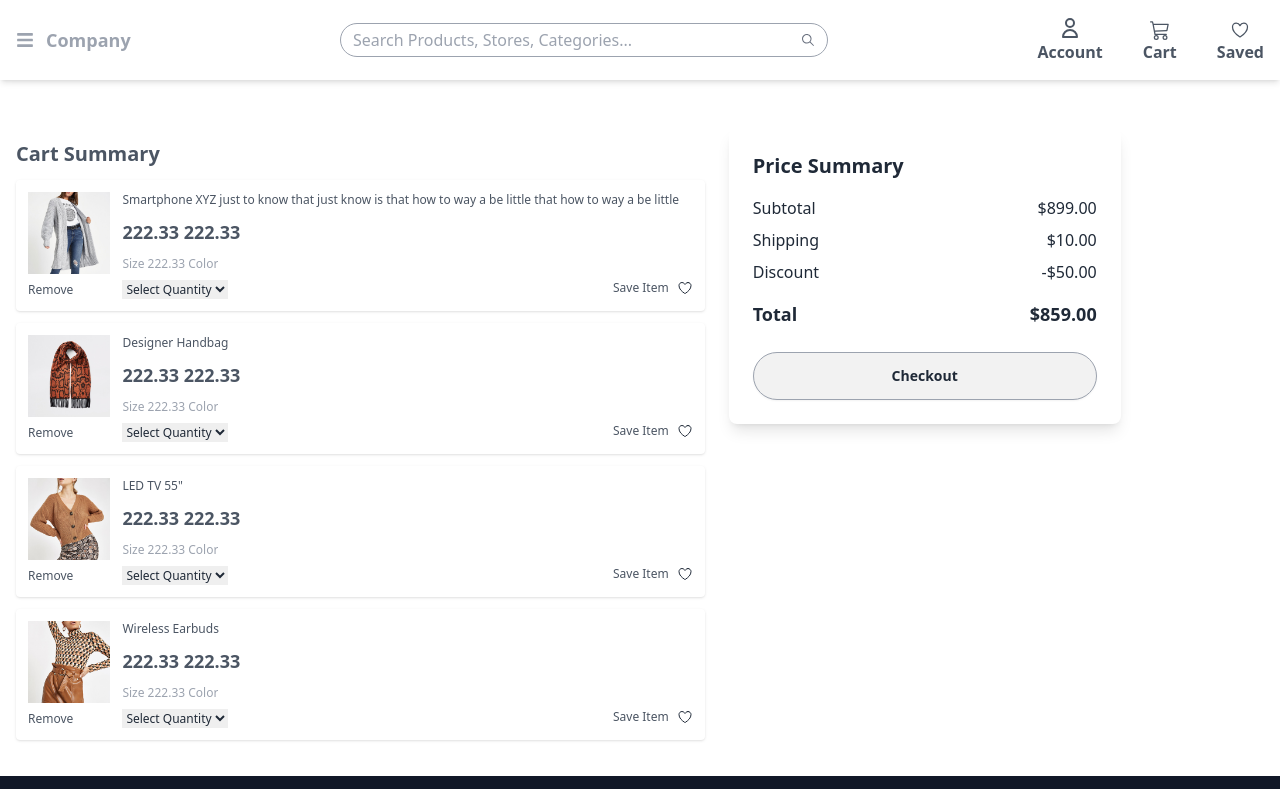
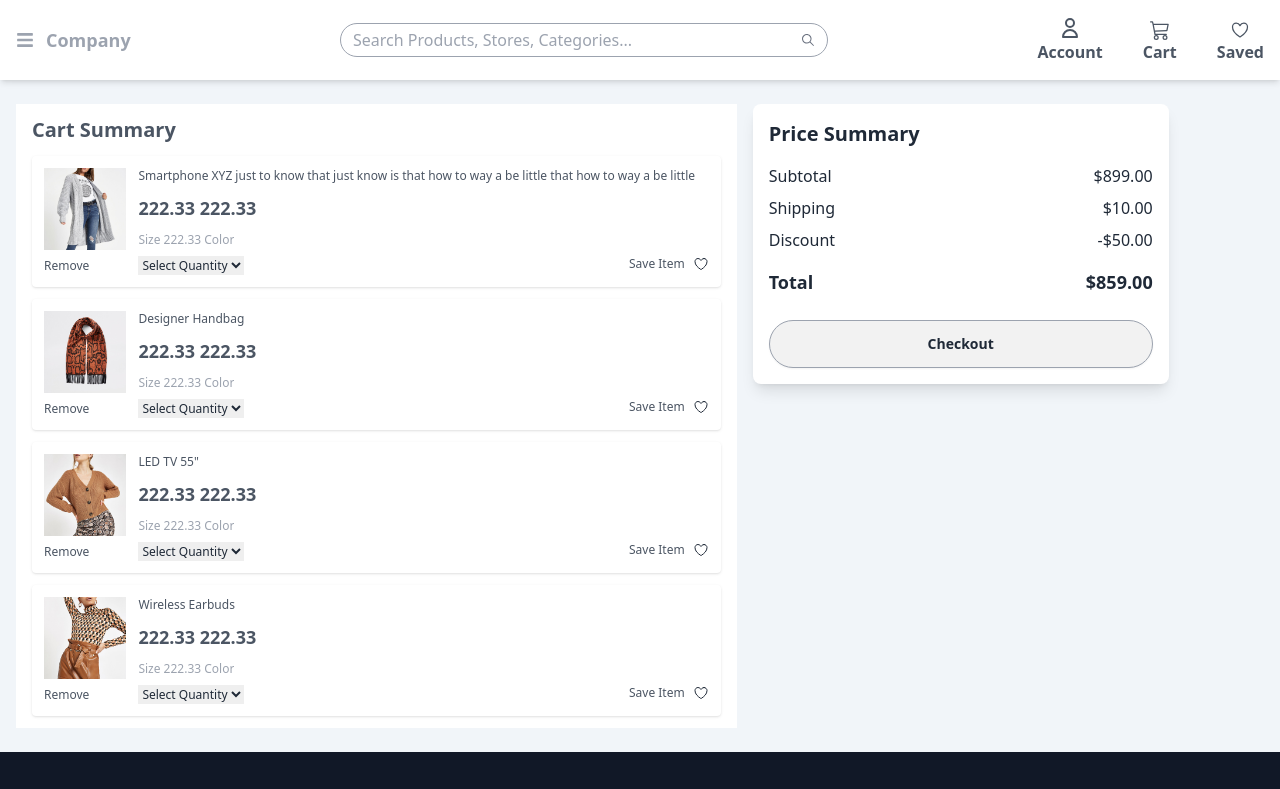
Before and after one commit to Josh2580/commerce_view, a React (Vite) app: page /cart in a window 1280 px wide. Shown: the top 789 px of the page. Built offline with nearby package versions, Linux system fonts and the light colour scheme.

Commit message:
minimal ui

```diff
--- a/src/App.tsx
+++ b/src/App.tsx
@@ -96,7 +96,7 @@ const router = createBrowserRouter([
 const App: React.FC = () => {
   return (
     <>
-      <div className="bg-white">
+      <div className="bg-slate-100">
         <RouterProvider router={router} />
       </div>
     </>
--- a/src/components/CartSummary.tsx
+++ b/src/components/CartSummary.tsx
@@ -29,7 +29,7 @@ const featuredProducts = [
 
 export const CartSummary = () => {
   return (
-    <div className=" bg-white responsive card-space">
+    <div className=" bg-white my-responsive card-space">
       <div className="flex justify-between">
         <h2 className="batch-head">Cart Summary</h2>
       </div>
--- a/src/components/PriceSummary.tsx
+++ b/src/components/PriceSummary.tsx
@@ -8,8 +8,8 @@ export const PriceSummary: React.FC = () => {
   const total = subtotal + shipping - discount;
 
   return (
-    <div className="w-full md:w-1/3 md:pl-6 mt-6 md:mt-0">
-      <div className="bg-white p-6 rounded-lg shadow-lg">
+    <div className="w-full md:w-1/3 h-max bg-white rounded-lg shadow-lg my-responsive">
+      <div className=" ">
         <h2 className="text-xl font-semibold mb-4">Price Summary</h2>
         <div className="flex justify-between mb-2">
           <span>Subtotal</span>
--- a/src/components/ShippingForm.tsx
+++ b/src/components/ShippingForm.tsx
@@ -1,7 +1,6 @@
-import React from "react";
 import { useNavigate } from "react-router-dom";
 
-export const ShippingForm: React.FC = () => {
+export const ShippingForm = () => {
   const navigate = useNavigate();
 
   const SubmitHandler = () => {
@@ -11,7 +10,7 @@ export const ShippingForm: React.FC = () => {
   return (
     <div
       className="
-   container my-responsive gap-3 mx-auto flex flex-col"
+   container my-responsive gap-3 mx-auto flex flex-col bg-white"
     >
       <form onSubmit={SubmitHandler} className="  space-y-3">
         <div className="flex flex-col  lg:flex-row space-y-3 md:space-y-0 lg:space-x-3">
--- a/src/pages/ProductDetailsPage.tsx
+++ b/src/pages/ProductDetailsPage.tsx
@@ -1,17 +1,12 @@
-import React from "react";
-// import { Breadcrumb } from "../components/Breadcrumb";
 import { ProductImagesGallery } from "../components/ProductImagesGallery";
 import { ProductInfo } from "../components/ProductInfo";
-// import { ProductDescription } from "../components/ProductDescription";
 import { CustomerReviews } from "../components/CustomerReviews";
 import { SimilarProducts } from "../components/SimilarProducts";
 
-export const ProductDetailsPage: React.FC = () => {
+export const ProductDetailsPage = () => {
   return (
-    <div className="container mx-auto overflow-hidden w-full">
-      {/* <Breadcrumb /> */}
-
-      <div className="flex flex-col md:flex-row gap-3">
+    <div className="container mx-auto flex flex-col gap-3 overflow-hidden w-full">
+      <div className="flex flex-col bg-white md:flex-row gap-3">
         <div className="md:w-1/2">
           <ProductImagesGallery />
         </div>
--- a/src/pages/ShoppingCartPage.tsx
+++ b/src/pages/ShoppingCartPage.tsx
@@ -7,7 +7,7 @@ export const ShoppingCartPage: React.FC = () => {
   return (
     <div className="container my-responsive mx-auto py-6">
       {/* <Breadcrumb /> */}
-      <div className="flex flex-col md:flex-row mt-6">
+      <div className="flex flex-col gap-4 md:flex-row ">
         <CartSummary />
         <PriceSummary />
       </div>
```
